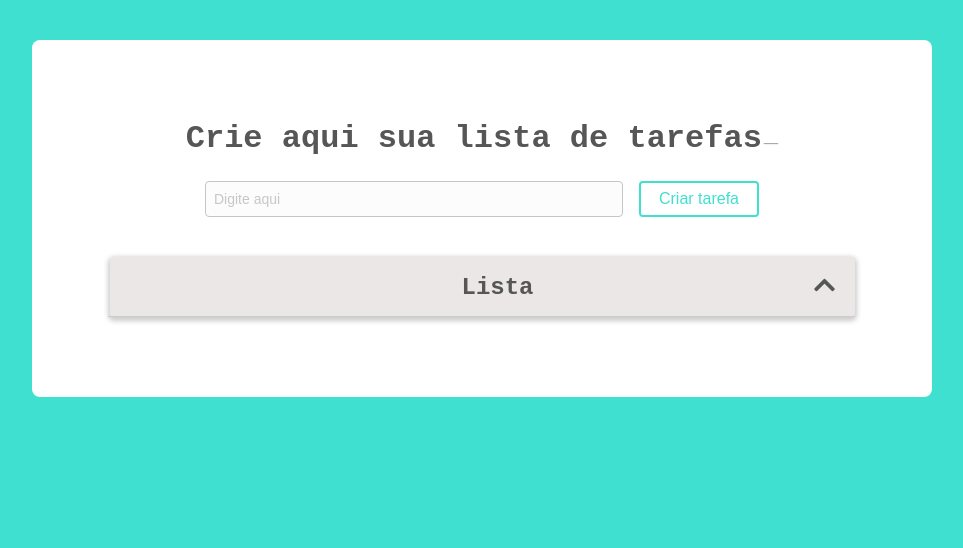
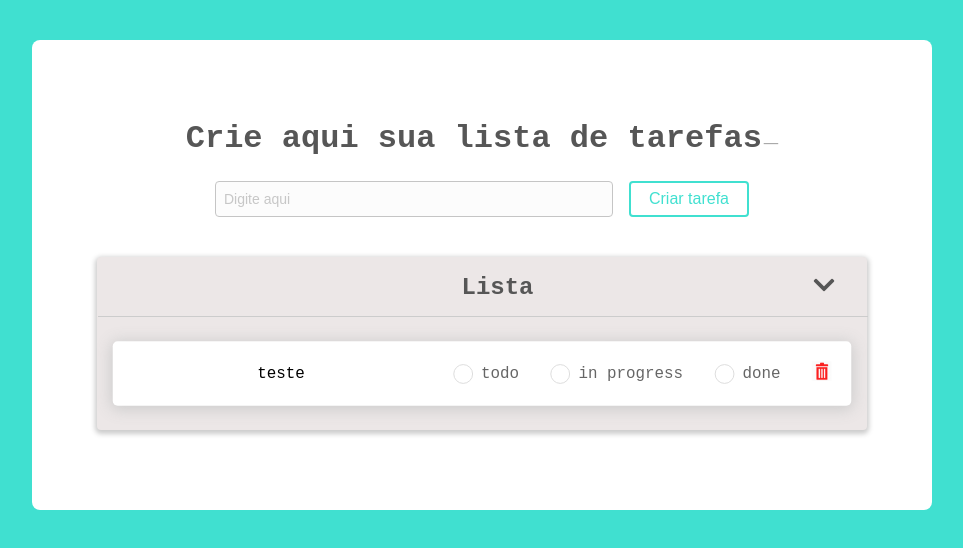
Before and after one commit to Aquiles33/todo-list, an Angular app: page / in a window 1280 px wide. Shown: the top 548 px of the page, without its empty margins (158-1121 px from the left). Built offline with nearby package versions, Linux system fonts and the light colour scheme.

Commit message:
:rocket: List-item: Componente list-itens finalizado.

```diff
--- a/src/app/app.module.ts
+++ b/src/app/app.module.ts
@@ -5,13 +5,15 @@ import { AppComponent } from './app.component';
 import { HeaderComponent } from './header/header.component';
 import { PageTodoListComponent } from './page-todo-list/page-todo-list.component';
 import { CollapsibleListComponent } from './collapsible-list/collapsible-list.component';
+import { ListItemsComponent } from './list-items/list-items.component';
 
 @NgModule({
   declarations: [
     AppComponent,
     HeaderComponent,
     PageTodoListComponent,
-    CollapsibleListComponent
+    CollapsibleListComponent,
+    ListItemsComponent
   ],
   imports: [
     BrowserModule
--- a/src/app/collapsible-list/collapsible-list.component.css
+++ b/src/app/collapsible-list/collapsible-list.component.css
@@ -1,5 +1,5 @@
 .collapse-todo {
-  width: 745px;
+  width: 770px;
   margin: 16px auto 0 auto;
   background: #ece7e7;
   border-radius: 4px;
@@ -26,13 +26,14 @@
   content: '';
   position: absolute;
   height: 1px;
-  width: 103%;
-  right: -10px;
+  width: 770px;
+  right: -23px;
   bottom: 0;
   background: var(--shadow);
 }
 
-.collapse-todo-title {
+.collapse-todo-title p {
+  margin: 0;
   color: var(--text);
   font-weight: 600;
   width: 352px;
@@ -46,6 +47,10 @@
   transform: rotate(180deg);
 }
 
+.__is-open i{
+  transform: rotate(360deg);
+}
+
 .collapse-todo-content {
   display: block;
 }
--- a/src/app/collapsible-list/collapsible-list.component.html
+++ b/src/app/collapsible-list/collapsible-list.component.html
@@ -3,10 +3,15 @@
     <div class="collapse-todo-title">
       <p>Lista</p>
     </div>
-    <div class="collapse-todo-icon">
+    <div
+      class="collapse-todo-icon"
+      (click)="isOpen = !isOpen"
+      [ngClass]="{'__is-open': isOpen}"
+    >
       <i class="fas fa-chevron-down"></i>
     </div>
   </div>
-  <div class="collapse-todo-content">
+  <div class="collapse-todo-content" *ngIf="isOpen">
+    <app-list-items></app-list-items>
   </div>
 </div>
--- a/src/app/collapsible-list/collapsible-list.component.ts
+++ b/src/app/collapsible-list/collapsible-list.component.ts
@@ -6,6 +6,7 @@ import { Component, OnInit } from '@angular/core';
   styleUrls: ['./collapsible-list.component.css']
 })
 export class CollapsibleListComponent implements OnInit {
+  public isOpen: boolean = true;
 
   constructor() { }
 
--- /dev/null
+++ b/src/app/list-items/list-items.component.css
@@ -0,0 +1,121 @@
+.list-todo-container {
+  display: flex;
+  justify-content: center;
+}
+
+.list-todo-content {
+  list-style: none;
+  padding: 0;
+  margin: 0px;
+  margin-top: 24px;
+}
+
+.list-todo-header {
+  display: none;
+}
+
+.list-todo-item {
+  display: flex;
+  align-items: center;
+  padding: 20px;
+  margin-bottom: 24px;
+  max-width: 725px;
+  background: #fff;
+  border-radius: 5px;
+  box-shadow: 0 2px 15px 2px var(--shadow);
+  transform: scale(0.99);
+  transition: transform 0.2s ease-out;
+}
+
+.list-todo-item:hover {
+  cursor: pointer;
+  transform: scale(1);
+  box-shadow: 0 0 0 3px var(--shadow);
+}
+
+.trash-can-icon img {
+  width: 20px;
+  margin-left: 24px;
+}
+
+.empty-list {
+  text-align: center;
+  font-weight: bold;
+  margin: 16px 0px 20px 0px;
+  color: var(--text);
+}
+
+.task-description p{
+  width: 300px;
+  word-break: break-word;
+  text-align: center;
+  margin: 0;
+}
+
+.task-status-buttons-container {
+  display: flex;
+  align-items: center;
+  margin-left: 24px;
+  cursor: pointer;
+}
+
+.task-status-buttons-container input, label{
+  cursor: pointer;
+  margin-right: 8px;
+  color: var(--text);
+}
+
+[type="radio"]:checked,
+[type="radio"]:not(:checked) {
+    position: absolute;
+    left: -9999px;
+}
+
+[type="radio"]:checked + label,
+[type="radio"]:not(:checked) + label {
+    position: relative;
+    padding-left: 28px;
+    cursor: pointer;
+    line-height: 20px;
+    display: inline-block;
+    color: #666;
+}
+
+[type="radio"]:checked + label:before,
+[type="radio"]:not(:checked) + label:before {
+    content: '';
+    position: absolute;
+    left: 0;
+    top: 0;
+    width: 18px;
+    height: 18px;
+    border: 1px solid #ddd;
+    border-radius: 100%;
+    background: #fff;
+}
+
+[type="radio"]:checked + label:after,
+[type="radio"]:not(:checked) + label:after {
+    content: '';
+    width: 12px;
+    height: 12px;
+    background: #40e0d0;
+    position: absolute;
+    top: 4px;
+    left: 4px;
+    border-radius: 100%;
+    -webkit-transition: all 0.2s ease;
+    transition: all 0.2s ease;
+}
+
+[type="radio"]:not(:checked) + label:after {
+    opacity: 0;
+    -webkit-transform: scale(0);
+    transform: scale(0);
+}
+
+[type="radio"]:checked + label:after {
+    opacity: 1;
+    -webkit-transform: scale(1);
+    transform: scale(1);
+}
--- /dev/null
+++ b/src/app/list-items/list-items.component.html
@@ -0,0 +1,29 @@
+<form class="list-todo-container">
+  <ul class="list-todo-content">
+    <div class="empty-list" *ngIf="listToDo && listToDo.length > 0">
+      Não há tarefas no momento!
+    </div>
+    <li class="list-todo-item">
+      <div class="task-description">
+        <p>teste</p>
+      </div>
+
+      <div class="task-status-buttons-container">
+        <input type="radio" name="radio" id="todo" class="button-radio option-input checkbox">
+        <label for="todo">todo</label>
+      </div>
+      <div class="task-status-buttons-container">
+        <input type="radio" name="radio" id="inprogress" class="button-radio option-input checkbox">
+        <label for="inprogress">in progress</label>
+      </div>
+      <div class="task-status-buttons-container">
+        <input type="radio" name="radio" id="done" class="button-radio option-input checkbox">
+        <label for="done">done</label>
+      </div>
+
+      <div class="trash-can-icon">
+        <img src="../../assets/trash-can.png" alt="trash icon">
+      </div>
+    </li>
+  </ul>
+</form>
--- /dev/null
+++ b/src/app/list-items/list-items.component.ts
@@ -0,0 +1,16 @@
+import { Component, OnInit } from '@angular/core';
+
+@Component({
+  selector: 'app-list-items',
+  templateUrl: './list-items.component.html',
+  styleUrls: ['./list-items.component.css']
+})
+export class ListItemsComponent implements OnInit {
+  public listToDo: Array<any>;
+
+  constructor() { }
+
+  ngOnInit(): void {
+  }
+
+}
--- a/src/app/page-todo-list/page-todo-list.component.css
+++ b/src/app/page-todo-list/page-todo-list.component.css
@@ -1,13 +1,12 @@
 .form-create-todo {
   display: flex;
   position: relative;
-  margin: 0 auto;
-  padding-bottom: 24px;
+  margin: 0 auto 40px auto;
   justify-content: center;
 }
 
 #input {
-  width: 400px;
+  width: 380px;
   margin-right: 16px;
   padding: 8px;
   outline: none;
--- a/src/styles.css
+++ b/src/styles.css
@@ -8,6 +8,7 @@
 body {
   margin: 0;
   padding: 0;
+  box-sizing: border-box;
   font-family: 'Courier New', Courier, monospace;
   background: var(--primary);
 }
```
Also changed, not shown: src/assets/trash-can.png (added).
